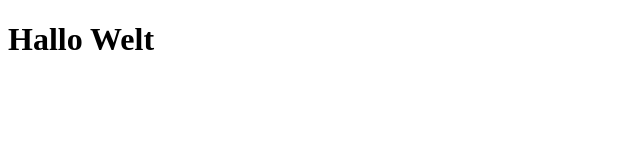
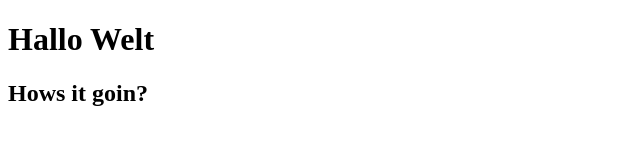
Before and after one commit to mdani1201/learning, a plain HTML site: page learningGit/index.html in a window 1280 px wide. Shown: the whole page, without its empty margins (0-640 px from the left). Drawn offline with Linux system fonts and the light colour scheme.

Commit message:
new h2 Line

```diff
--- a/learningGit/index.html
+++ b/learningGit/index.html
@@ -7,5 +7,6 @@
 </head>
 <body>
   <h1>Hallo Welt</h1>
+  <h2>Hows it goin?</h2>
 </body>
 </html>
```
